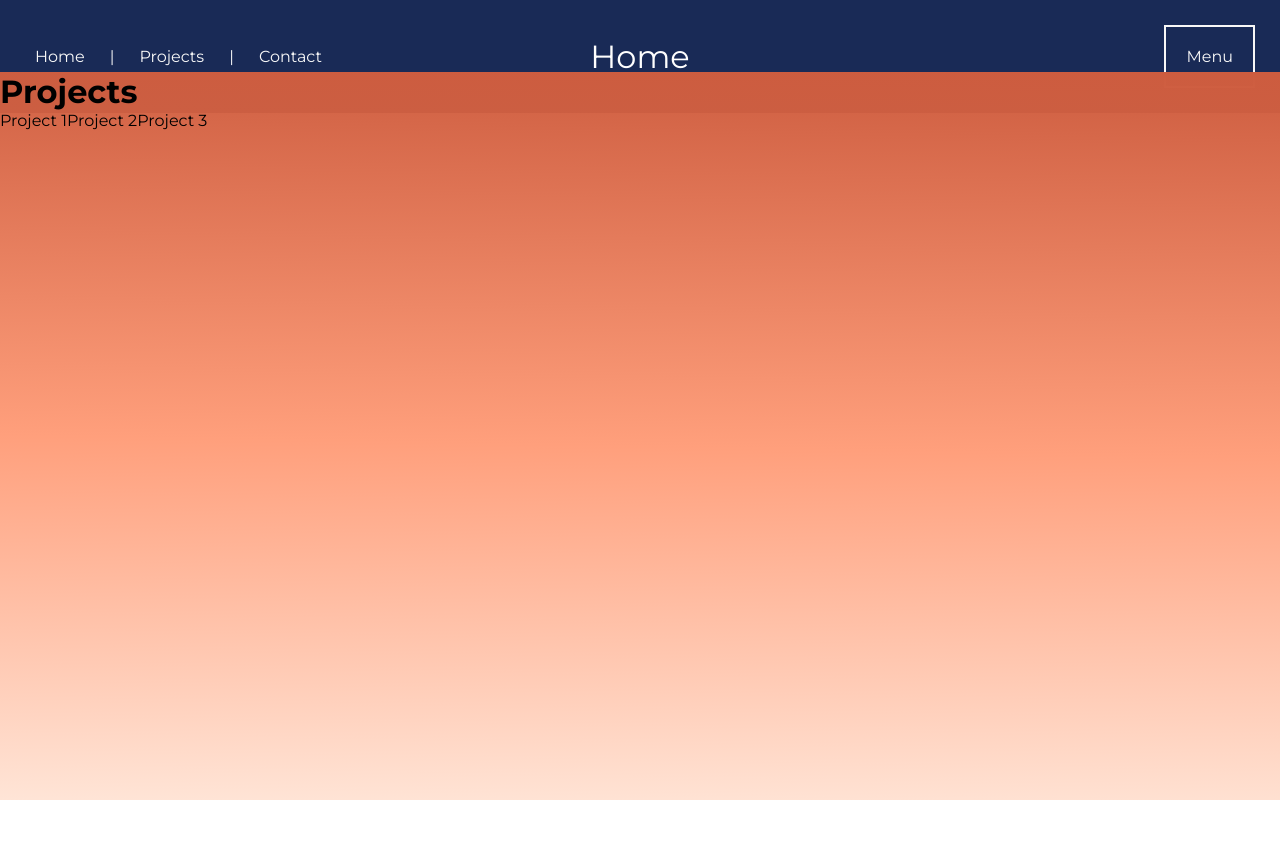
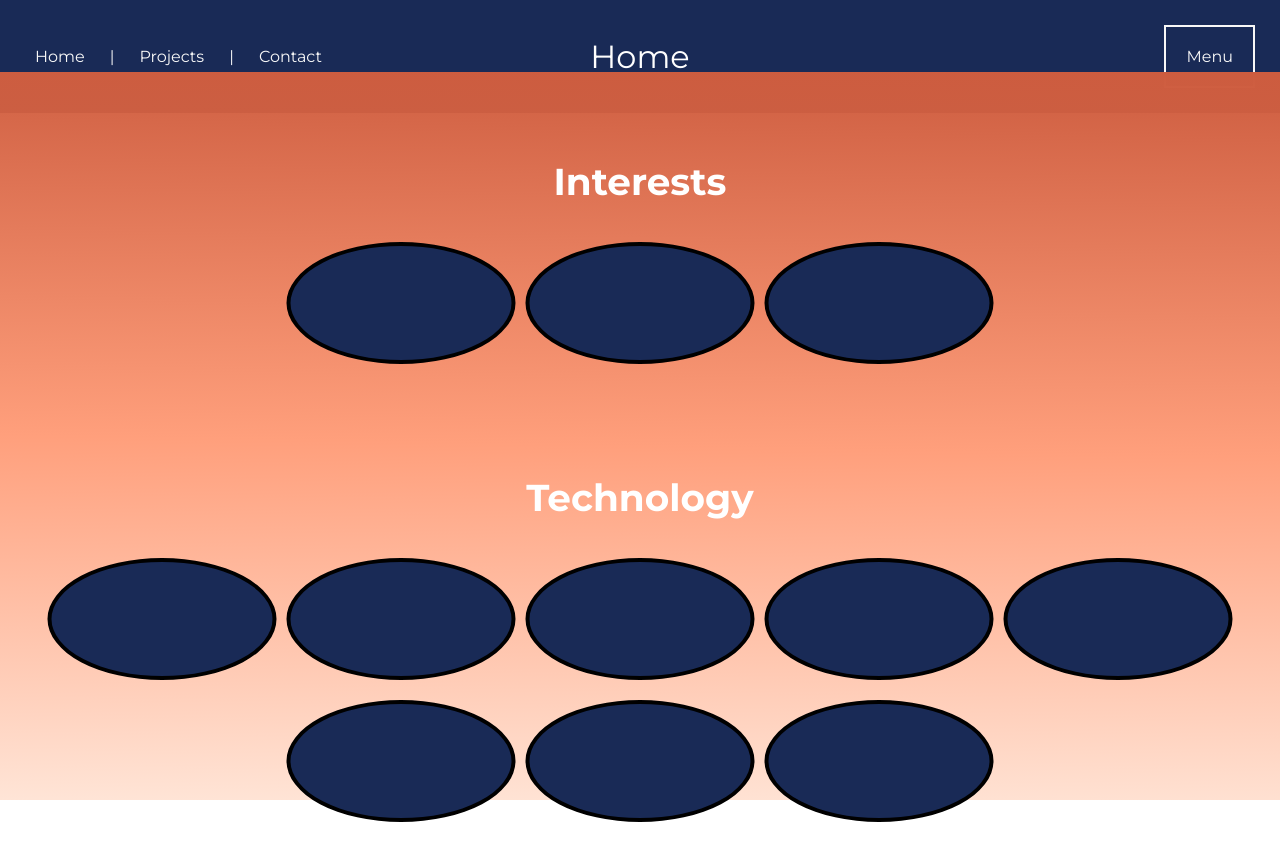
Before and after one commit to emilyjiji/newest-porfolio, a React (Create React App) app: page /projects in a window 1280 px wide. Shown: the top 860 px of the page. Before the commit the page ends 800 px from the top, so only its background shows below. Built offline with nearby package versions, Linux system fonts and the light colour scheme.

Commit message:
organized circles on projects page

```diff
--- a/src/components/Projects.css
+++ b/src/components/Projects.css
@@ -0,0 +1,61 @@
+.interests {
+    text-align: center;
+    margin-top: 50px; /* Adjust as needed for spacing */
+}
+
+  .interests .title {
+    margin-bottom: 20px; /* Adjust as needed for spacing */
+  }
+
+  .interests .circles {
+    display: flex;
+    justify-content: center;
+    align-items: center;
+    margin-top: 10px; /* Adjust as needed for spacing */
+  }
+
+  .interests .circle {
+    width: 181px;
+    height: 74px;
+    border-radius: 50%;
+    background-color: #192A56;
+    margin: 0 5px; /* Adjust as needed for spacing */
+  }
+
+  .technology {
+    text-align: center;
+    margin-top: 50px; /* Adjust as needed for spacing */
+
+}
+
+  .technology .title {
+    margin-bottom: 20px; /* Adjust as needed for spacing */
+  }
+
+  .technology .circles {
+    display: flex;
+    justify-content: center;
+    align-items: center;
+    flex-wrap: wrap;
+    margin: 30px;
+  }
+
+  .technology .circles {
+    display: flex;
+    justify-content: center;
+    margin: 30px;
+  }
+
+  .technology .row {
+    display: flex;
+    justify-content: center;
+    margin-bottom: 20px; /* Adjust as needed for spacing between rows */
+  }
+
+  .technology .circle {
+    width: 181px;
+    height: 74px;
+    border-radius: 50%;
+    background-color: #192A56;
+    margin: 0 5px; /* Adjust as needed for spacing between circles */
+  }
--- a/src/components/Projects.js
+++ b/src/components/Projects.js
@@ -1,21 +1,58 @@
 import './Projects.css';
-
 import React from 'react';
 
 export default function Projects() {
   // Define your projects data or fetch it from an API
 
+  const renderCircles = (count) => {
+    const circles = [];
+    for (let i = 0; i < count; i++) {
+      circles.push(
+        <div className="circle" key={i}></div>
+      );
+    }
+    return circles;
+  };
+
   return (
     <div>
-      <h1>Projects</h1>
-      {/* Render your projects dynamically */}
-      {/* Example using hard-coded projects data */}
-      <ul>
-        <li>Project 1</li>
-        <li>Project 2</li>
-        <li>Project 3</li>
-        {/* ... */}
-      </ul>
+      <div className='interests'>
+        <div className='title'>
+          <h3>Interests</h3>
+          <div className="circles">
+            {renderCircles(3)}
+          </div>
+        </div>
+      </div>
+      <br />
+      <br />
+      <br />
+      <br />
+      <br />
+      <br />
+      <br />
+      <br />
+      <br />
+      <br />
+      <br />
+      <br />
+      <br />
+      <br />
+      <div className='technology'>
+        <div className='title'>
+          <h3>Technology</h3>
+          <div className="circles">
+            <div className="row">
+              {renderCircles(5)}
+            </div>
+            <div className="row">
+              {renderCircles(3)}
+            </div>
+          </div>
+        </div>
+</div>
+
+
     </div>
   );
 }
```
